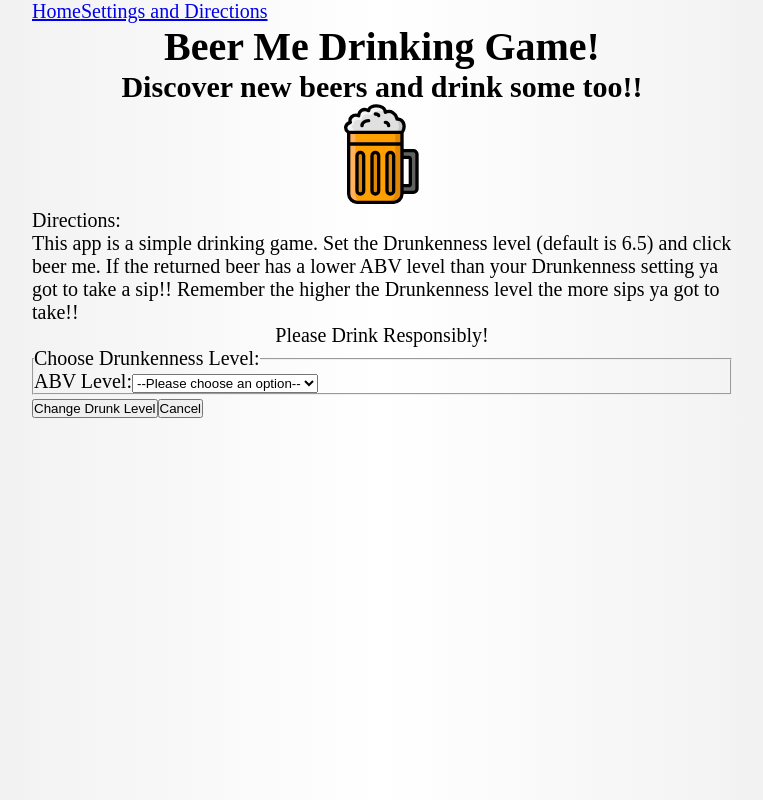
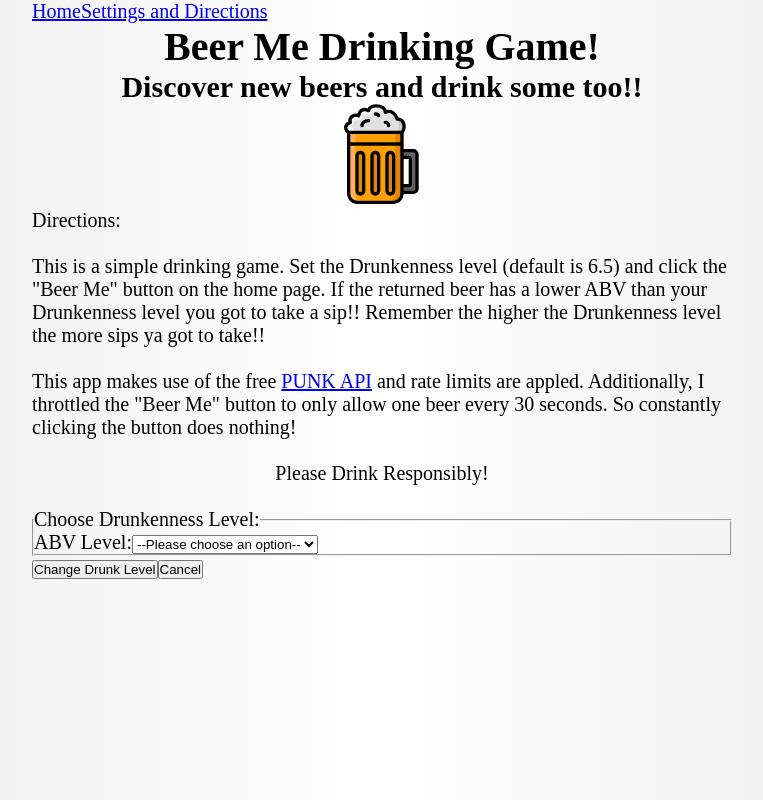
Before and after one commit to BitForgeCraftedCode/beer-me, a React (Create React App) app: page /settings in a window 1280 px wide. Shown: the whole page, without its empty margins (258-1021 px from the left). Built offline with nearby package versions, Linux system fonts and the light colour scheme.

Commit message:
save beerData and level to local storage

```diff
--- a/src/components/Beer.js
+++ b/src/components/Beer.js
@@ -12,7 +12,7 @@ class Beer extends React.Component {
 	};
 	//not really an error just a taunt
 	bigBaby = () => {
-		toast.error('You wimp this beer is too strong for Ya!!', {
+		toast.error('You wimp! This beer is too strong for ya!!', {
 			position: toast.POSITION.BOTTOM_CENTER
 		});
 	};
--- a/src/components/Directions.js
+++ b/src/components/Directions.js
@@ -3,13 +3,18 @@ import React from 'react';
 let Directions = () => {
 	return (
 		<div>
-			<p>Directions:</p>
+			<p>Directions:</p><br/>
 			<p>
-				This app is a simple drinking game. Set the Drunkenness level (default is 6.5) and click beer me. If the returned beer has
-				a lower ABV level than your Drunkenness setting ya got to take a sip!! Remember the higher the Drunkenness
-				level the more sips ya got to take!!
-			</p>
-			<p style={{ textAlign: 'center' }}>Please Drink Responsibly!</p>
+				This is a simple drinking game. Set the Drunkenness level (default is 6.5) and click the "Beer Me"
+				button on the home page. If the returned beer has a lower ABV than your Drunkenness level you got to
+				take a sip!! Remember the higher the Drunkenness level the more sips ya got to take!!
+			</p><br/>
+			<p>
+				This app makes use of the free <a href="https://punkapi.com/documentation/v2">PUNK API</a> and
+				rate limits are appled. Additionally, I throttled the "Beer Me" button to only
+				allow one beer every 30 seconds. So constantly clicking the button does nothing!
+			</p><br/>
+			<p style={{ textAlign: 'center' }}>Please Drink Responsibly!</p><br/>
 		</div>
 	);
 };
--- a/src/components/DrunkennessLevel.js
+++ b/src/components/DrunkennessLevel.js
@@ -22,7 +22,7 @@ class DrunkennessLevel extends React.Component {
 		});
 	};
 	encourage = () => {
-		toast.success('Thats more like it! Drink up!', {
+		toast.success(`That's more like it! Drink up!`, {
 			position: toast.POSITION.TOP_CENTER
 		});
 	};
--- a/src/index.js
+++ b/src/index.js
@@ -6,6 +6,8 @@ import { createStore, applyMiddleware } from 'redux';
 import thunk from 'redux-thunk';
 
 import reducers from './redux/reducers';
+import { loadState, saveState } from './modules/localStorage';
+import throttle from 'lodash/throttle';
 
 import App from './components/App';
 import * as serviceWorker from './serviceWorker';
@@ -13,10 +15,25 @@ import * as serviceWorker from './serviceWorker';
 import './styles/main.scss';
 import 'react-toastify/dist/ReactToastify.min.css';
 
+/*
+ If you produced reducer with combineReducers,
+ persistedState must be a plain object with the same shape as the keys passed to it.
+*/
+const persistedState = loadState();
+
 const store = createStore(
 	reducers,
+	persistedState,
 	applyMiddleware(thunk)
 );
+
+store.subscribe(throttle(() => {
+	//console.log(store.getState());
+	saveState({
+		beerData: store.getState().beerData,
+		drunkLevel: store.getState().drunkLevel
+	});
+}, 1000));
 
 ReactDOM.render(
 	<Provider store={store}>
--- /dev/null
+++ b/src/modules/localStorage.js
@@ -0,0 +1,29 @@
+/*
+localStorage can fail if the user provacy mode does not allow the use of localStorage
+thus if catch an error return undefined so the reducers can initialize the state instead
+also return undefined if localStorage is null
+*/
+
+export const loadState = () => {
+	try {
+		const serializedState = localStorage.getItem('state');
+		if(serializedState === null) {
+			return undefined;
+		}
+		return JSON.parse(serializedState);
+	}
+	catch(err) {
+		return undefined;
+	}
+};
+
+export const saveState = (state) => {
+	try {
+		const serializedState = JSON.stringify(state);
+		localStorage.setItem('state', serializedState);
+	}
+	catch(err) {
+		console.log(err);
+	}
+
+};
```
